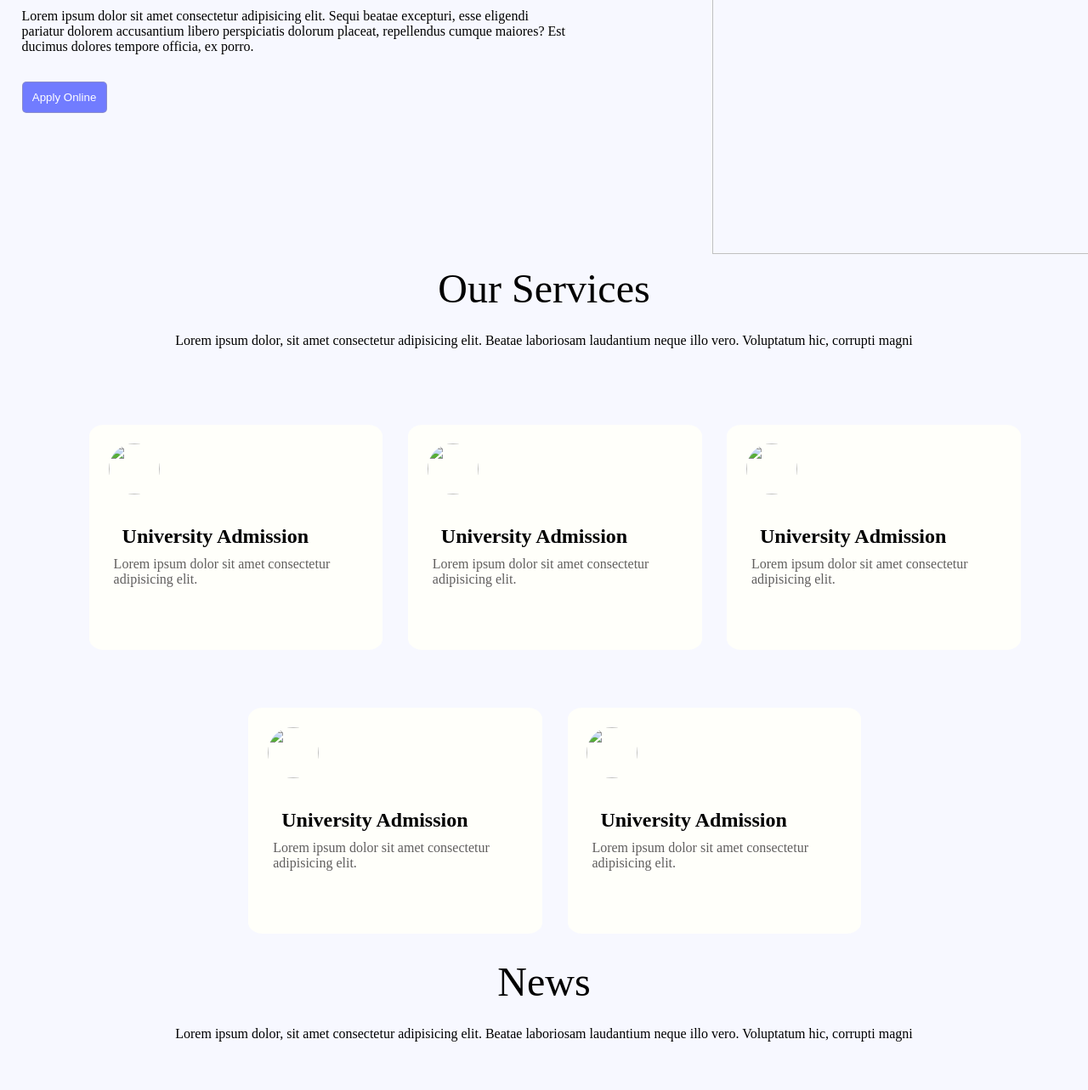
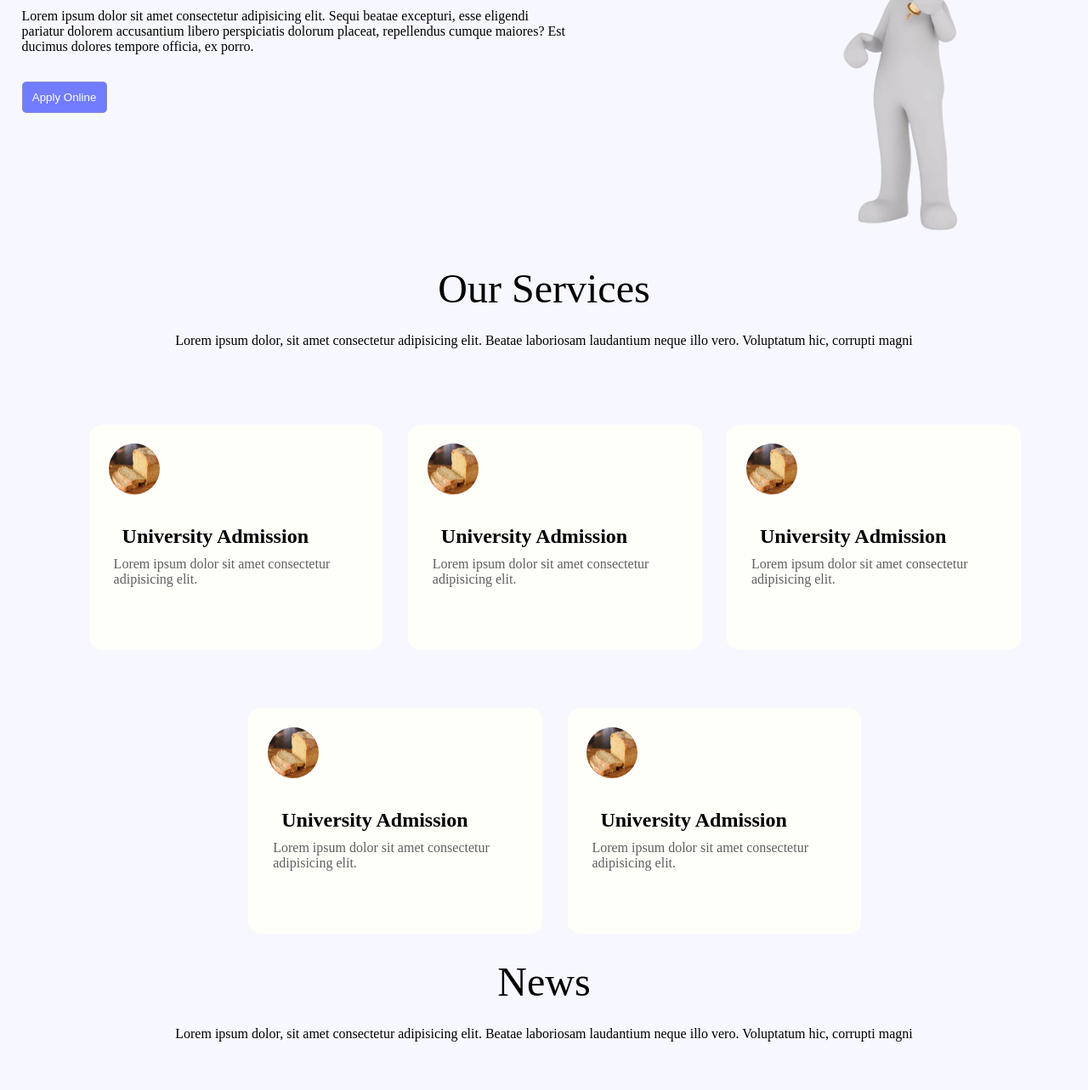
Before and after one commit to hsanad7/session4Assignment, a plain HTML site: page index.html in a window 1280 px wide. Shown: the part 424-1707 px from the top of the page at 85% size. Drawn offline with Linux system fonts and the light colour scheme.

Commit message:
Adjusted Images Path

```diff
--- a/index.html
+++ b/index.html
@@ -9,7 +9,7 @@
     <nav>
       <div class="nav-logo">
         <img
-          src="../Assignment/assets/images/featured-logos/au-un-removebg-preview.png"
+          src="../assets/images/featured-logos/au-un-removebg-preview.png"
           alt=""
         />
       </div>
@@ -43,7 +43,7 @@
           </p>
           <button value="Apply Online">Apply Online</button>
 
-          <img src="../Assignment/assets/images/graducation-removebg-preview.png" alt="" />
+          <img src="../assets/images/graducation-removebg-preview.png" alt="" />
         </div>
       </div>
     </header>
@@ -61,7 +61,7 @@
         <div class="card">
           <div class="card-img">
             <img
-              src="../Assignment/assets/images/bread.jpeg"
+              src="../assets/images/bread.jpeg"
             />
           </div>
 
@@ -74,7 +74,7 @@
         <div class="card">
           <div class="card-img">
             <img
-              src="../Assignment/assets/images/bread.jpeg"
+              src="../assets/images/bread.jpeg"
             />
           </div>
 
@@ -88,7 +88,7 @@
         <div class="card">
           <div class="card-img">
             <img
-              src="../Assignment/assets/images/bread.jpeg"
+              src="../assets/images/bread.jpeg"
             />
           </div>
 
@@ -103,7 +103,7 @@
         <div class="card">
           <div class="card-img">
             <img
-              src="../Assignment/assets/images/bread.jpeg"
+              src="../assets/images/bread.jpeg"
             />
           </div>
 
@@ -117,7 +117,7 @@
         <div class="card">
           <div class="card-img">
             <img
-              src="../Assignment/assets/images/bread.jpeg"
+              src="../assets/images/bread.jpeg"
             />
           </div>
 
@@ -142,7 +142,7 @@
           <div class="news-card">
             <div class="news-card-img">
               <img
-                src="../Assignment/assets/images/Rectangle1.png"
+                src="../assets/images/Rectangle1.png"
               />
             </div>
 
```
